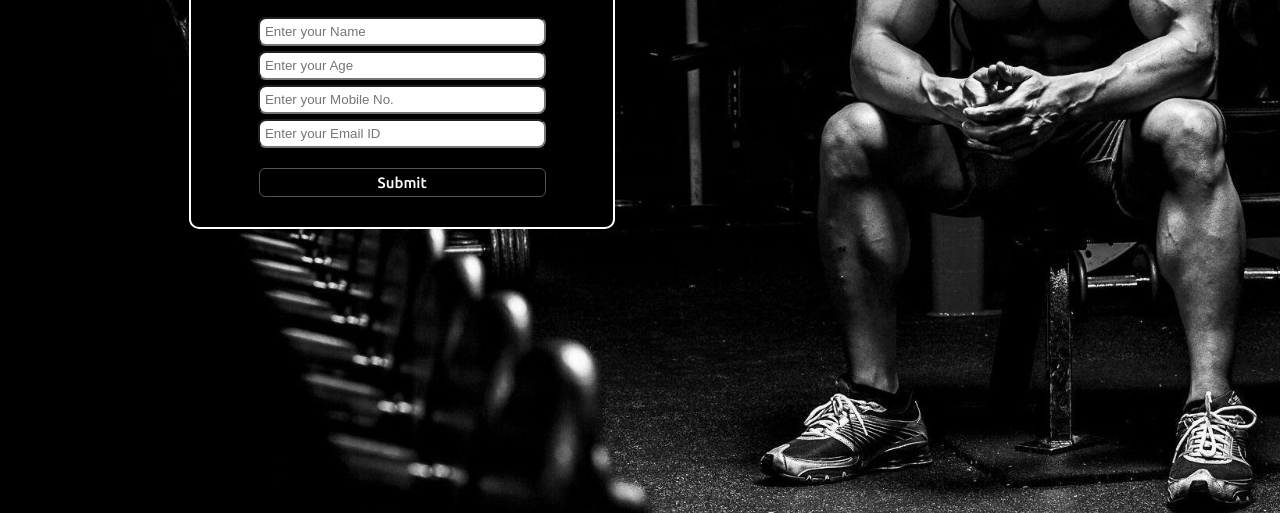
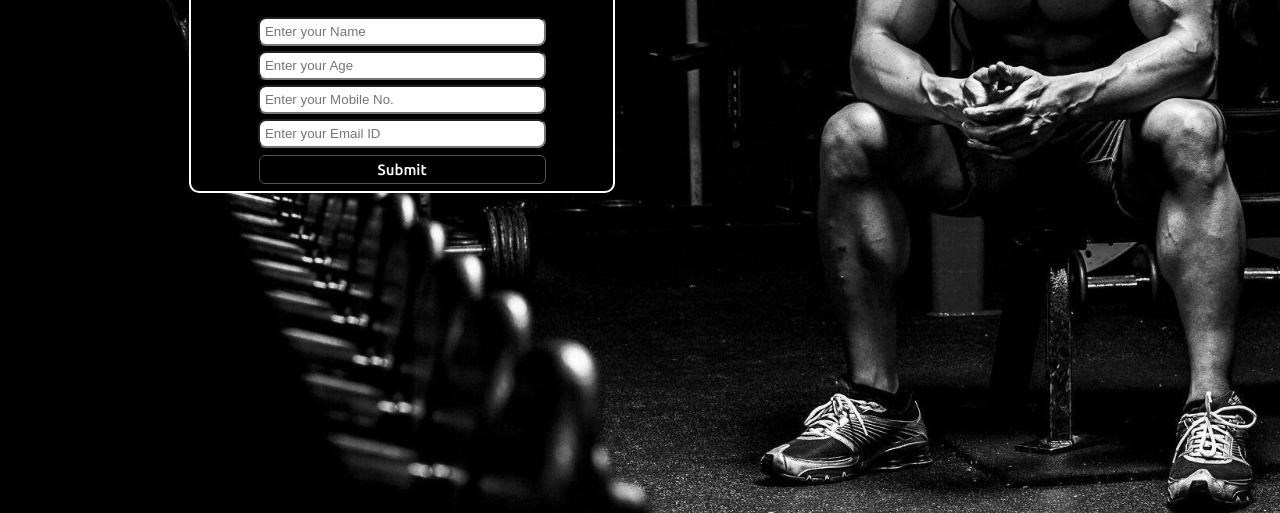
Before and after one commit to OmKakatkar/get-fit-gym-landing-page, a plain HTML site: page index.html in a window 1280 px wide. Shown: the part 287-800 px from the top of the page. Drawn offline with Linux system fonts and the light colour scheme.

Commit message:
form setup

```diff
--- a/css/style.css
+++ b/css/style.css
@@ -8,7 +8,7 @@ body {
   background: url("../images/splash.jpg") no-repeat;
   background-size: 100%;
   background-color: black;
-  font-family: 'Ubuntu', sans-serif;
+  font-family: "Ubuntu", sans-serif;
 }
 
 .left {
@@ -64,7 +64,6 @@ body {
   color: rgb(201, 200, 200);
 }
 
-
 .right {
   display: inline-block;
   position: absolute;
@@ -76,7 +75,7 @@ body {
   color: white;
   background-color: black;
   display: inline-block;
-  font-family: 'Ubuntu', sans-serif;
+  font-family: "Ubuntu", sans-serif;
   border: 1px solid rgb(85, 85, 85);
   font-size: 15px;
   border-radius: 6px;
@@ -87,6 +86,12 @@ body {
 .btn:hover {
   background-color: rgb(201, 200, 200);
   color: black;
+}
+
+.btn-submit {
+  display: block;
+  margin: 7px auto;
+  width: 68%;
 }
 
 .container {
--- a/index.html
+++ b/index.html
@@ -48,7 +48,7 @@
           />
           <input type="email" name="email" placeholder="Enter your Email ID" />
         </div>
-        <input type="button" value="Submit" class="btn" />
+        <button class="btn btn-submit" type="submit">Submit</button>
       </form>
     </div>
   </body>
```
